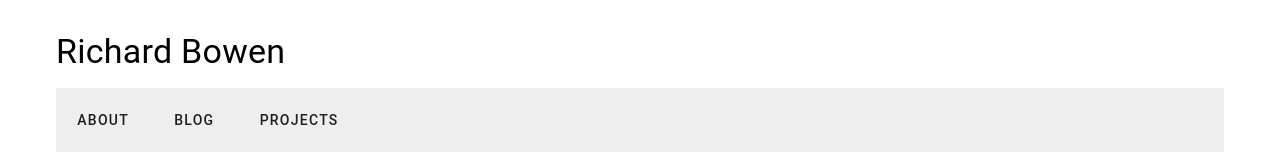
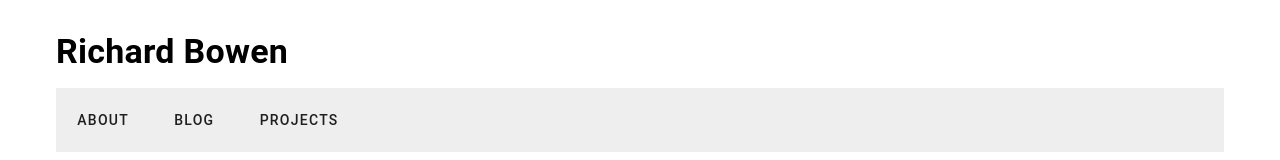
Before and after one commit to richbowen/richbowen.me, a Vue app: page / in a window 1280 px wide. Shown: the top 160 px of the page. Built offline with nearby package versions, Linux system fonts and the light colour scheme; no server answers.

Commit message:
Embolden my name

```diff
--- a/src/layouts/default.vue
+++ b/src/layouts/default.vue
@@ -1,7 +1,7 @@
 <template>
   <v-main>
     <v-container>
-      <div class="text-h4 my-4">
+      <div class="text-h4 my-4 font-weight-bold">
         <router-link to="/" class="text-decoration-none text-black">Richard Bowen</router-link>
       </div>
       <v-toolbar>
```
